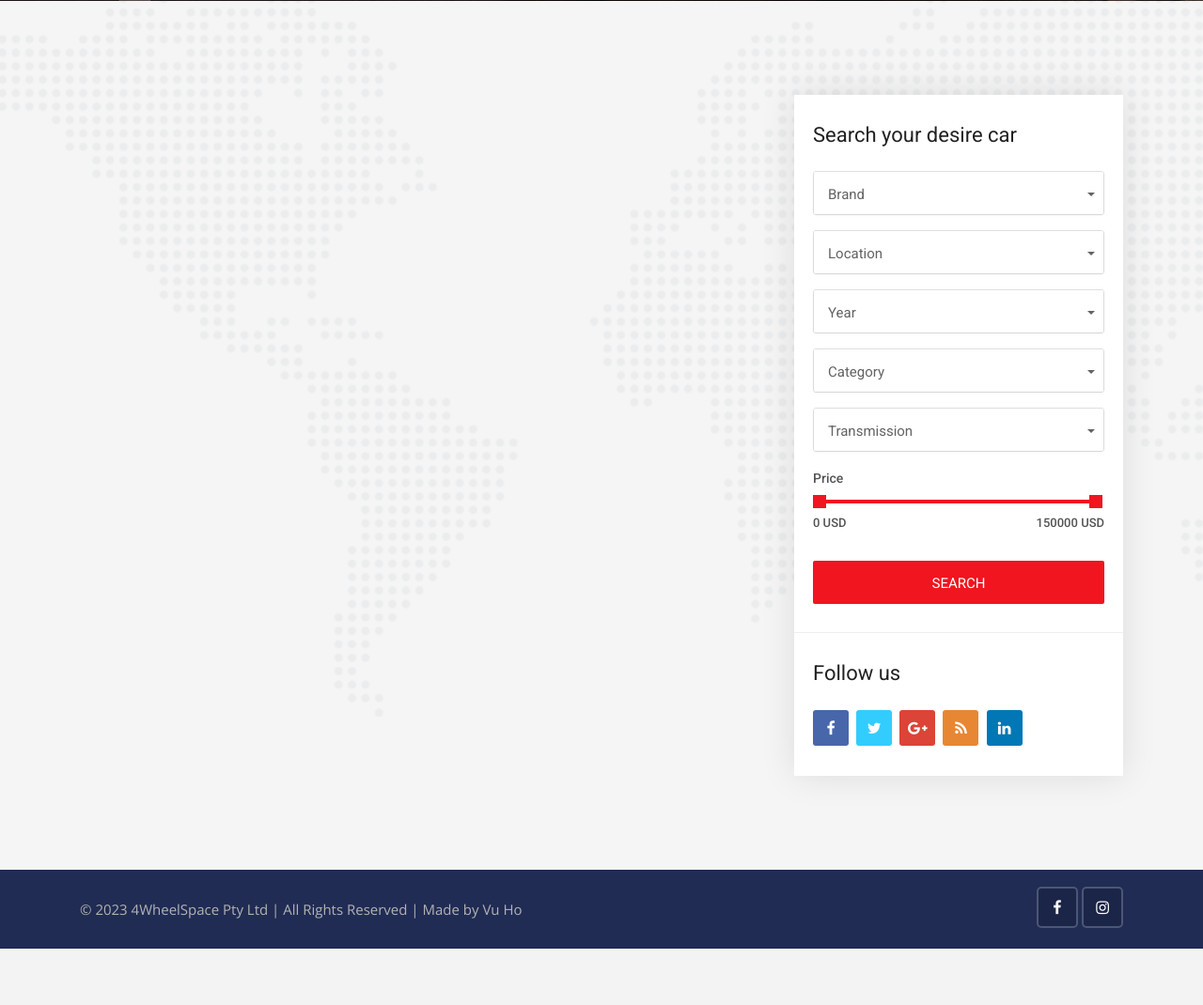
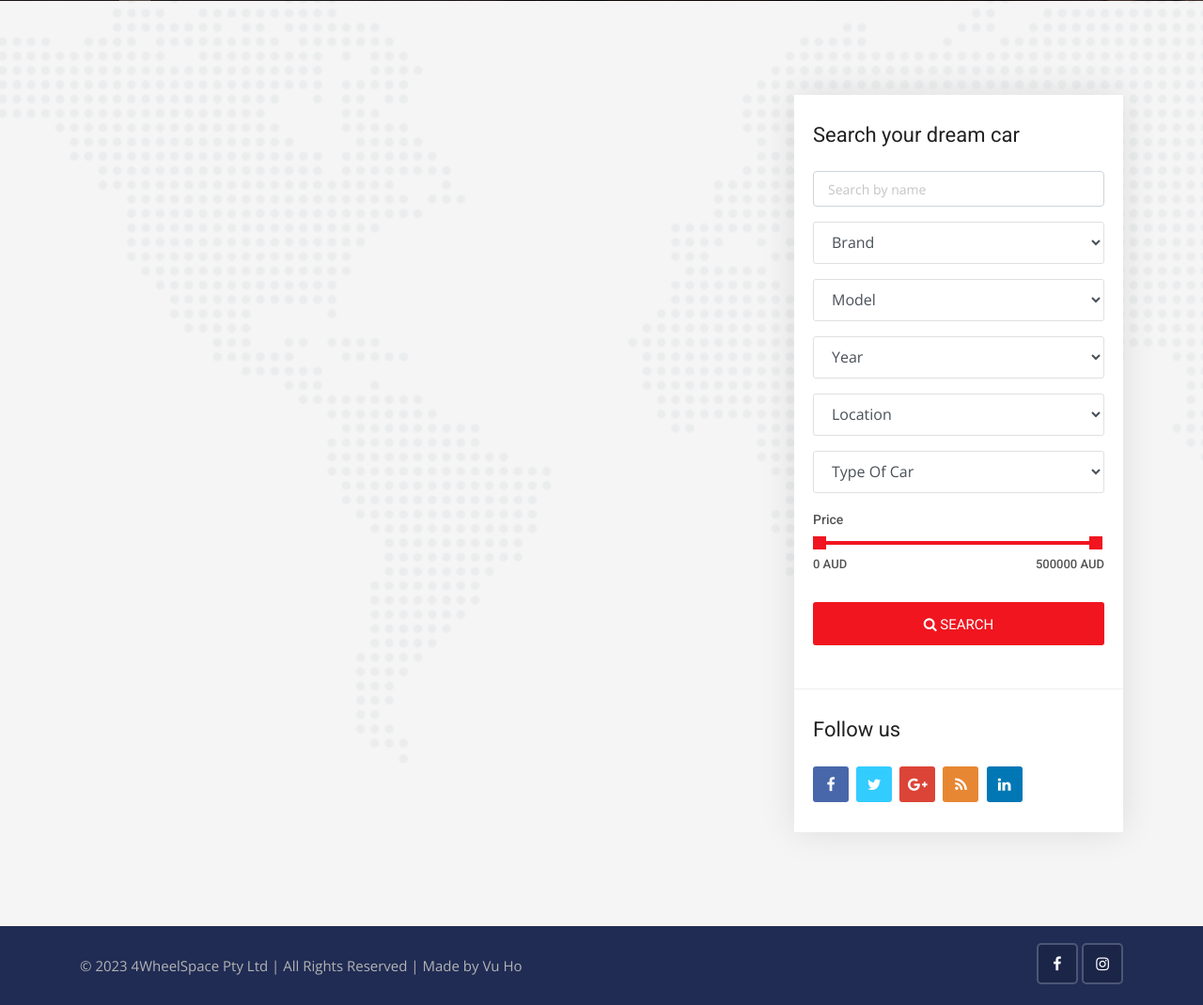
Before and after one commit to vuxho789/Django-4WheelSpace, a Django app: page /cars/ in a window 1280 px wide. Shown: the part 359-1429 px from the top of the page at 94% size. Before the commit the page ends 1369 px from the top, so only its background shows below. Run offline with Django 3.2, Linux system fonts and the light colour scheme; data that the repository does not hold is empty; some libraries are stand-ins or nearby versions.

Commit message:
added search functionality on home, cars and search pages

```diff
--- a/cars_app/urls.py
+++ b/cars_app/urls.py
@@ -4,4 +4,5 @@
 urlpatterns = [
     path('', views.cars, name='cars'),
     path('<int:id>', views.car_details, name='car_details'),
+    path('search', views.search, name='search'),
 ]
--- a/cars_app/views.py
+++ b/cars_app/views.py
@@ -2,17 +2,80 @@
 from .models import Car
 from django.core.paginator import EmptyPage, PageNotAnInteger, Paginator
 
-# Create your views here.
+#----- Global Variables -----#
+# Get a list of unique values for each search criteria
+make_search = Car.objects.values_list('make', flat=True).distinct().order_by('make')
+model_search = Car.objects.values_list('model', flat=True).distinct().order_by('model')
+year_search = Car.objects.values_list('year', flat=True).distinct().order_by('year')
+state_search = Car.objects.values_list('state', flat=True).distinct().order_by('state')
+body_search = Car.objects.values_list('body_style', flat=True).distinct().order_by('body_style')
+
+#----- Create your views here -----#
 def cars(request):
     cars = Car.objects.order_by('-created_date')
-    paginator = Paginator(cars, 2)
+    paginator = Paginator(cars, 4)
     page = request.GET.get('page')
     paged_cars = paginator.get_page(page)
 
-    data = {'cars': paged_cars}
+    data = {'cars': paged_cars,
+            # Values for search criteria are from global variables
+            'make_search': make_search,
+            'model_search': model_search,
+            'year_search': year_search,
+            'state_search': state_search,
+            'body_search': body_search,}
     return render(request, 'cars/cars.html', data)
+
 
 def car_details(request, id):
     single_car = get_object_or_404(Car, pk=id)
     data = {'single_car': single_car,}
     return render(request, 'cars/car_details.html', data)
+
+
+def search(request):
+    cars = Car.objects.order_by('-created_date')
+
+    # Make sure min_price and max_price are always included in the request
+    min_price = request.GET['min_price']
+    max_price = request.GET['max_price']
+    cars = cars.filter(price__gte=min_price, price__lte=max_price)
+
+    if 'keyword' in request.GET:
+        keyword = request.GET['keyword']
+        if keyword:
+            cars = cars.filter(description__icontains=keyword)
+
+    if 'make' in request.GET:
+        make = request.GET['make']
+        if make:
+            cars = cars.filter(make__iexact=make)
+
+    if 'model' in request.GET:
+        model = request.GET['model']
+        if model:
+            cars = cars.filter(model__iexact=model)
+
+    if 'state' in request.GET:
+        state = request.GET['state']
+        if state:
+            cars = cars.filter(state__iexact=state)
+
+    if 'year' in request.GET:
+        year = request.GET['year']
+        if year:
+            cars = cars.filter(year__iexact=year)
+
+    if 'body_style' in request.GET:
+        body_style = request.GET['body_style']
+        if body_style:
+            cars = cars.filter(body_style__iexact=body_style)
+
+    data = {'cars': cars,
+            # Values for search criteria are from global variables
+            'make_search': make_search,
+            'model_search': model_search,
+            'year_search': year_search,
+            'state_search': state_search,
+            'body_search': body_search,}
+    return render(request, 'cars/search.html', data)
--- a/templates/base.html
+++ b/templates/base.html
@@ -53,8 +53,10 @@
 <!-- Full Page Search -->
 <div id="full-page-search">
     <button type="button" class="close">×</button>
-    <form action="https://storage.googleapis.com/theme-vessel/carhouse/index.html#" class="search-header">
-        <input type="search" value="" placeholder="type keyword(s) here. Eg: audi, benz etc" />
+    <form action="{% url 'search' %}" class="search-header">
+        <input type="search" value="" placeholder="type keyword(s) here. Eg: audi, benz etc" name='keyword'/>
+        <input type="hidden" value="0" name='min_price'/>
+        <input type="hidden" value="500000" name='max_price'/>
         <button type="submit" class="btn btn-sm button-theme">Search</button>
     </form>
 </div>
--- a/templates/cars/cars.html
+++ b/templates/cars/cars.html
@@ -130,70 +130,66 @@
                 <div class="sidebar-right">
                     <!-- Advanced search start -->
                     <div class="widget advanced-search2">
-                        <h3 class="sidebar-title">Search your desire car</h3>
-                        <form method="GET">
+                        <h3 class="sidebar-title">Search your dream car</h3>
+                        <form action="{% url 'search' %}" method="">
                             <div class="form-group">
-                                <select class="selectpicker search-fields" name="brand">
-                                    <option>Brand</option>
-                                    <option>Any</option>
-                                    <option>New</option>
-                                    <option>Semi-New</option>
-                                    <option>Damaged</option>
-                                    <option>Used</option>
+                                <input type="text" name="keyword" placeholder="Search by name" class="form-control">
+                            </div>
+                            <div class="form-group">
+                                <select class="form-control search-fields" name="make">
+                                    <option selected="true" disabled="disabled">Brand</option>
+                                    {% for make in make_search %}
+                                        <option value="{{make}}">{{make}}</option>
+                                    {% endfor %}
                                 </select>
                             </div>
                             <div class="form-group">
-                                <select class="selectpicker search-fields" name="location">
-                                    <option>Location</option>
-                                    <option>United States</option>
-                                    <option>United Kingdom</option>
-                                    <option>American Samoa</option>
-                                    <option>Belgium</option>
-                                    <option>Cameroon</option>
-                                    <option>Canada</option>
+                                <select class="form-control search-fields" name="model">
+                                    <option selected="true" disabled="disabled">Model</option>
+                                    {% for model in model_search %}
+                                        <option value="{{model}}">{{model}}</option>
+                                    {% endfor %}
                                 </select>
                             </div>
                             <div class="form-group">
-                                <select class="selectpicker search-fields" name="year">
-                                    <option>Year</option>
-                                    <option>2016</option>
-                                    <option>2017</option>
-                                    <option>2018</option>
-                                    <option>2019</option>
-                                    <option>2020</option>
+                                <select class="form-control search-fields" name="year">
+                                    <option selected="true" disabled="disabled">Year</option>
+                                    {% for year in year_search %}
+                                        <option value="{{year}}">{{year}}</option>
+                                    {% endfor %}
                                 </select>
                             </div>
                             <div class="form-group">
-                                <select class="selectpicker search-fields" name="category">
-                                    <option>Category</option>
-                                    <option>Luxury Car</option>
-                                    <option>Pickup Truck</option>
-                                    <option>Minivan</option>
-                                    <option>Truck</option>
-                                    <option>Sports Car</option>
-                                    <option>Wagon</option>
+                                <select class="form-control search-fields" name="state">
+                                    <option selected="true" disabled="disabled">Location</option>
+                                    {% for state in state_search %}
+                                        <option value="{{state}}">{{state}}</option>
+                                    {% endfor %}
                                 </select>
                             </div>
                             <div class="form-group">
-                                <select class="selectpicker search-fields" name="transmission">
-                                    <option>Transmission</option>
-                                    <option>Automatic</option>
-                                    <option>Manual</option>
-                                    <option>Tiptronic</option>
+                                <select class="form-control search-fields" name="body_style">
+                                    <option selected="true" disabled="disabled">Type Of Car</option>
+                                    {% for body_style in body_search %}
+                                        <option value="{{body_style}}">{{body_style}}</option>
+                                    {% endfor %}
                                 </select>
                             </div>
                             <div class="range-slider clearfix">
-                                <label>Price</label>
-                                <div data-min="0" data-max="150000"  data-min-name="min_price" data-max-name="max_price" data-unit="USD" class="range-slider-ui ui-slider" aria-disabled="false"></div>
-                                <div class="clearfix"></div>
-                            </div>
-                            <div class="form-group mb-0">
-                                <button class="search-button btn">Search</button>
+                                            <label>Price</label>
+                                            <div data-min="0" data-max="500000"  data-min-name="min_price" data-max-name="max_price" data-unit="AUD" class="range-slider-ui ui-slider" aria-disabled="false"></div>
+                                            <div class="clearfix"></div>
+                                        </div>
+                            <div class="form-group">
+                                <button class="btn btn-block button-theme btn-md">
+                                    <i class="fa fa-search"></i> Search
+                                </button>
                             </div>
                         </form>
                     </div>
+                    <!-- Advanced search end -->
 
-                    <!-- Question start -->
+                    <!-- Follow Social Media start -->
                     <div class="widget question widget-3">
                         <h5 class="sidebar-title">Follow us</h5>
                         <div class="social-list clearfix">
@@ -206,6 +202,7 @@
                             </ul>
                         </div>
                     </div>
+                    <!-- Follow Social Media end -->
                 </div>
             </div>
         </div>
```
Also changed, not shown: app/views.py (+12 -2 lines), templates/cars/search.html (added, +194 -0 lines), templates/pages/home.html (+31 -38 lines).
